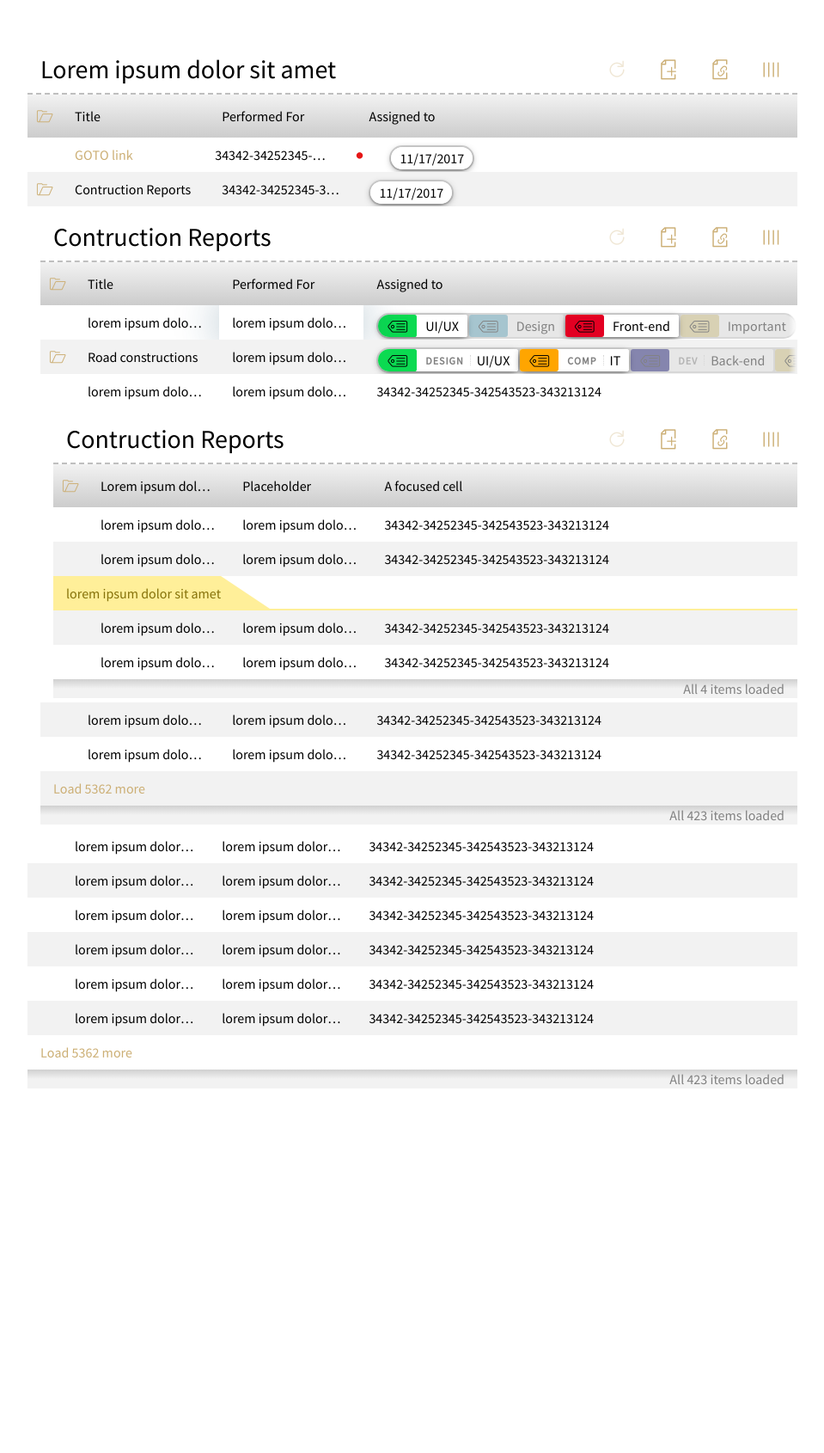
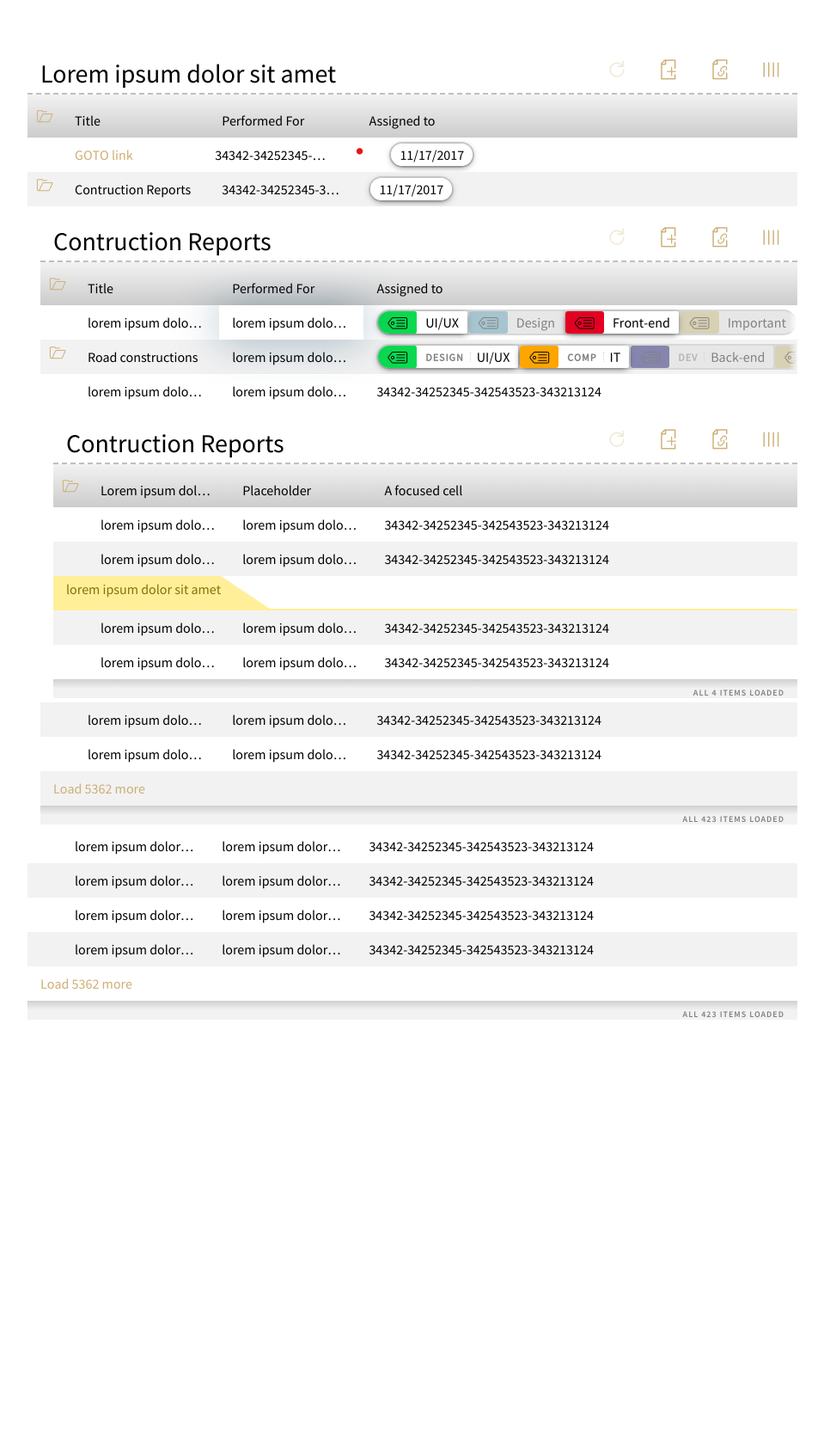
Before and after one commit to lordblendi/tracker-mockup, a Jekyll site: the page built from pages/itembox.html, in a window 1280 px wide. Shown: the whole page at 86% size, without its empty margins (160-1119 px from the left). Built offline with Jekyll 4.4.1, drawn with Linux system fonts in a browser that asks for light colours; nearby versions of some CDN libraries; comment, search, counter and statistics services are not loaded.

Commit message:
update breadcrumbs/pmx-link/pmx-sleector

```diff
--- a/_includes/blocks/itembox.html
+++ b/_includes/blocks/itembox.html
@@ -316,7 +316,7 @@
 
       <ul class="itemBox__row itemBox__row--foot">
         <li class="itemBox__cell">
-          <div class="itemBox__cellInner font--sm">All <span>4</span> items loaded</div>
+          <div class="itemBox__cellInner font--xs">All <span>4</span> items loaded</div>
         </li>
       </ul>
     </div><!-- /.itemBox -->
@@ -328,13 +328,11 @@
 
     <ul class="itemBox__row itemBox__row--foot">
       <li class="itemBox__cell">
-        <div class="itemBox__cellInner font--sm">All <span>423</span> items loaded</div>
+        <div class="itemBox__cellInner font--xs">All <span>423</span> items loaded</div>
       </li>
     </ul>
   </div><!-- /.itemBox -->
 
-  {% include blocks/itembox-row.html %}
-  {% include blocks/itembox-row.html %}
   {% include blocks/itembox-row.html %}
   {% include blocks/itembox-row.html %}
   {% include blocks/itembox-row.html %}
@@ -344,7 +342,7 @@
 
   <ul class="itemBox__row itemBox__row--foot">
     <li class="itemBox__cell">
-      <div class="itemBox__cellInner font--sm">All <span>423</span> items loaded</div>
+      <div class="itemBox__cellInner font--xs">All <span>423</span> items loaded</div>
     </li>
   </ul>
 </div><!-- /.itemBox -->
--- a/sass/components/breadcrumbs.scss
+++ b/sass/components/breadcrumbs.scss
@@ -66,7 +66,7 @@
     &::after {
       content: '/';
       position: absolute;
-      top: 5px;
+      top: 3px;
       right: 8px;
     }
 
--- a/sass/components/itemBox.scss
+++ b/sass/components/itemBox.scss
@@ -471,7 +471,6 @@
     display: flex;
     background-color: #FFF;
     height: 40px;
-    overflow: hidden;
 
     &--h1 {
       background-color: #FFF;
@@ -593,8 +592,6 @@
 
           &--permalink {
             &::before {
-              left: -10%;
-              width: 120%;
               background: #B2B2B2;
               background: linear-gradient(to right, #b2b2b2 0%, #00baff 20%, #00baff 50%, #00baff 80%, #b2b2b2 100%);
             }
@@ -699,14 +696,10 @@
     position: absolute;
     width: 100%;
     height: 100%;
-    padding: 0 15px;
-    line-height: 40px;
+    padding: 5px 15px;
+    line-height: 30px;
     overflow: hidden;
     text-overflow: ellipsis;
-
-    .pmx-selector {
-      top: 2px;
-    }
   }
 
   &__input {
--- a/sass/components/pmx-link.scss
+++ b/sass/components/pmx-link.scss
@@ -3,6 +3,7 @@
 
 .pmx-link {
   display: inline;
+  vertical-align: middle;
 
   a {
     text-decoration: underline;
--- a/sass/components/pmx-selector.scss
+++ b/sass/components/pmx-selector.scss
@@ -125,7 +125,7 @@
 .pmx-selector {
   position: relative;
   display: inline-block;
-  vertical-align: middle;
+  vertical-align: top;
   height: 30px;
   white-space: nowrap;
   border-radius: 15px;
--- a/sass/framework.scss
+++ b/sass/framework.scss
@@ -80,7 +80,7 @@
     opacity: .4;
   }
 
-  &--small {
+  &--xs {
     font-size: 10px;
     font-weight: 600;
     font-style: normal;
```
